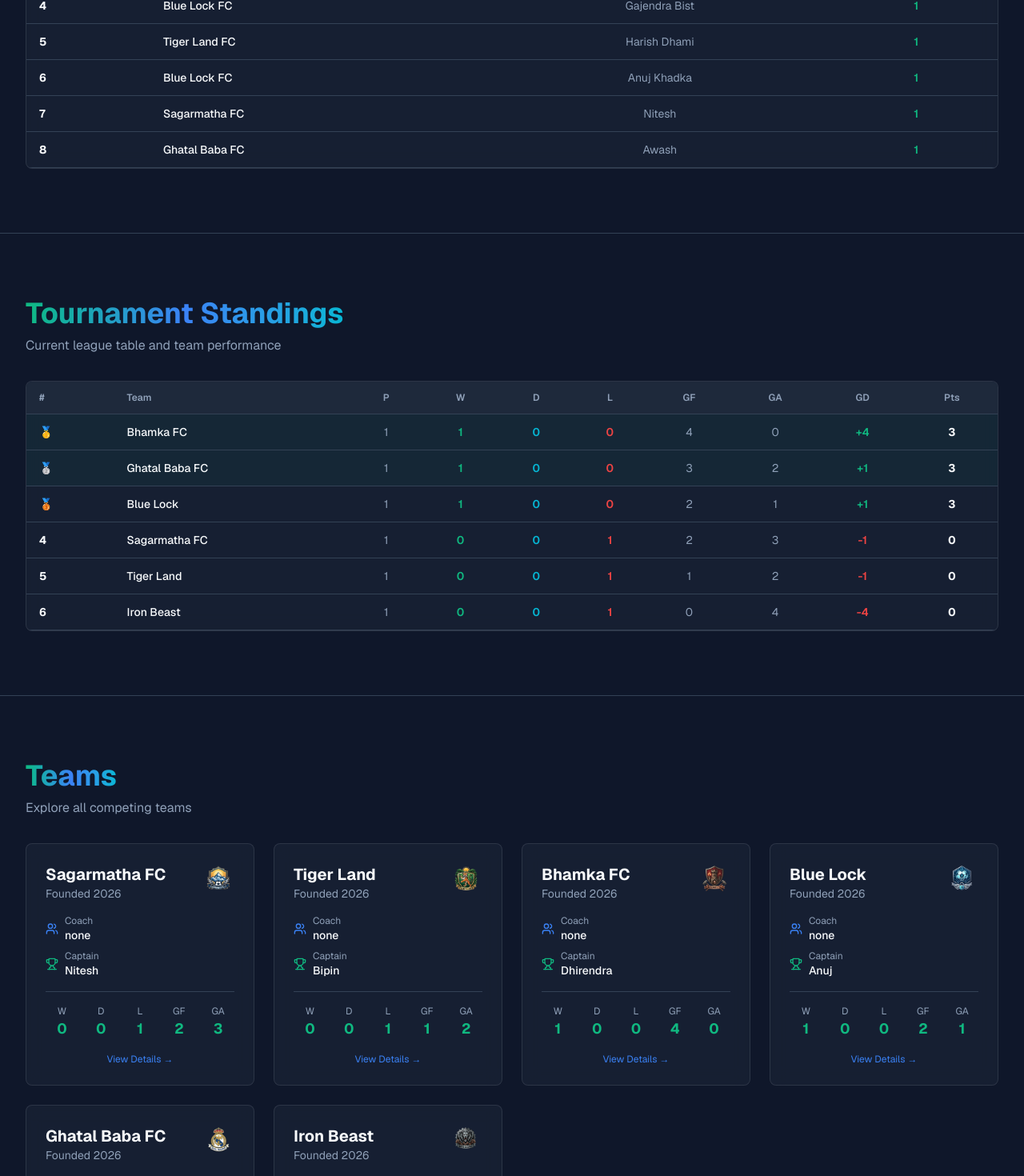
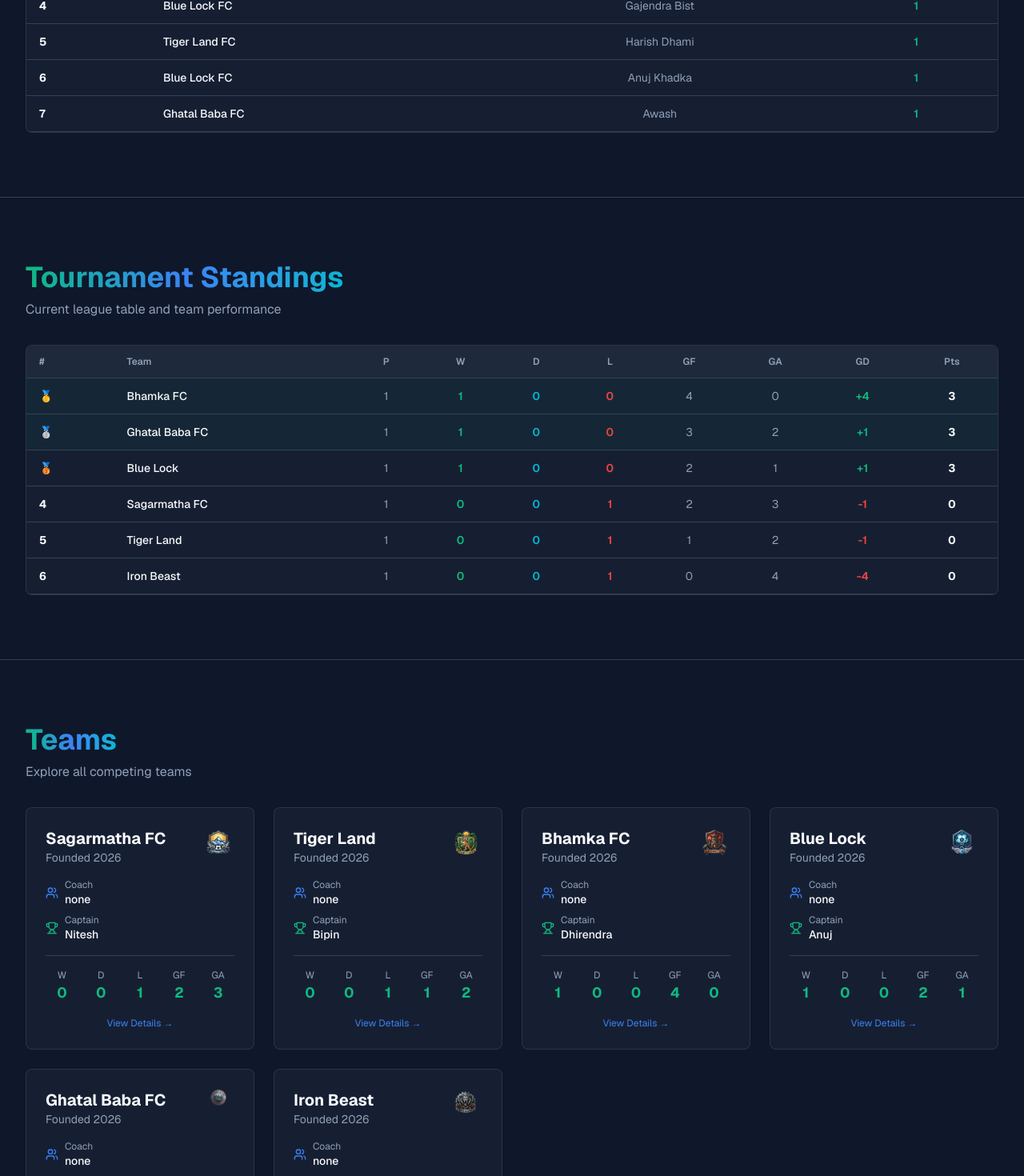
Before and after one commit to chetan-bist/Shantipur-League-, a Next.js app: page / in a window 1280 px wide. Shown: the part 980-2450 px from the top of the page at 80% size. Built offline with nearby package versions, Linux system fonts and the light colour scheme.

Commit message:
change ghatalbabafc logo

```diff
--- a/data/teams.ts
+++ b/data/teams.ts
@@ -128,7 +128,7 @@ export const teams: Team[] = [
     founded: 2026,
     coach: 'none',
     captain: 'Rohit',
-    logo: '/real-madridfc-logo.png',
+    logo: '/ghatalbabafc-logo.png',
     players: [
       { id: 21, name: 'Rohit', number: 10, position: 'FWD', age: 18, image: '/placeholder-user.jpg' },
       { id: 22, name: 'Harish', number: 8, position: 'MID', age: 16, image: '/placeholder-user.jpg' },
--- a/data/topgoalscorer.ts
+++ b/data/topgoalscorer.ts
@@ -22,7 +22,7 @@ export const topgoalscorer: Topgoalscorer[] = [
     position: 3,
     teamName: 'Sagarmatha FC',
     playerName: 'Gyanendra Joshi',
-    goals: 1,
+    goals: 2,
   },
   {
     position: 4,
@@ -44,12 +44,6 @@ export const topgoalscorer: Topgoalscorer[] = [
   },
   {
     position: 7,
-    teamName: 'Sagarmatha FC',
-    playerName: 'Nitesh',
-    goals: 1,
-  },
-  {
-    position: 8,
     teamName: 'Ghatal Baba FC',
     playerName: 'Awash',
     goals: 1,
```
Also changed, not shown: public/ghatalbabafc-logo.png (added).
